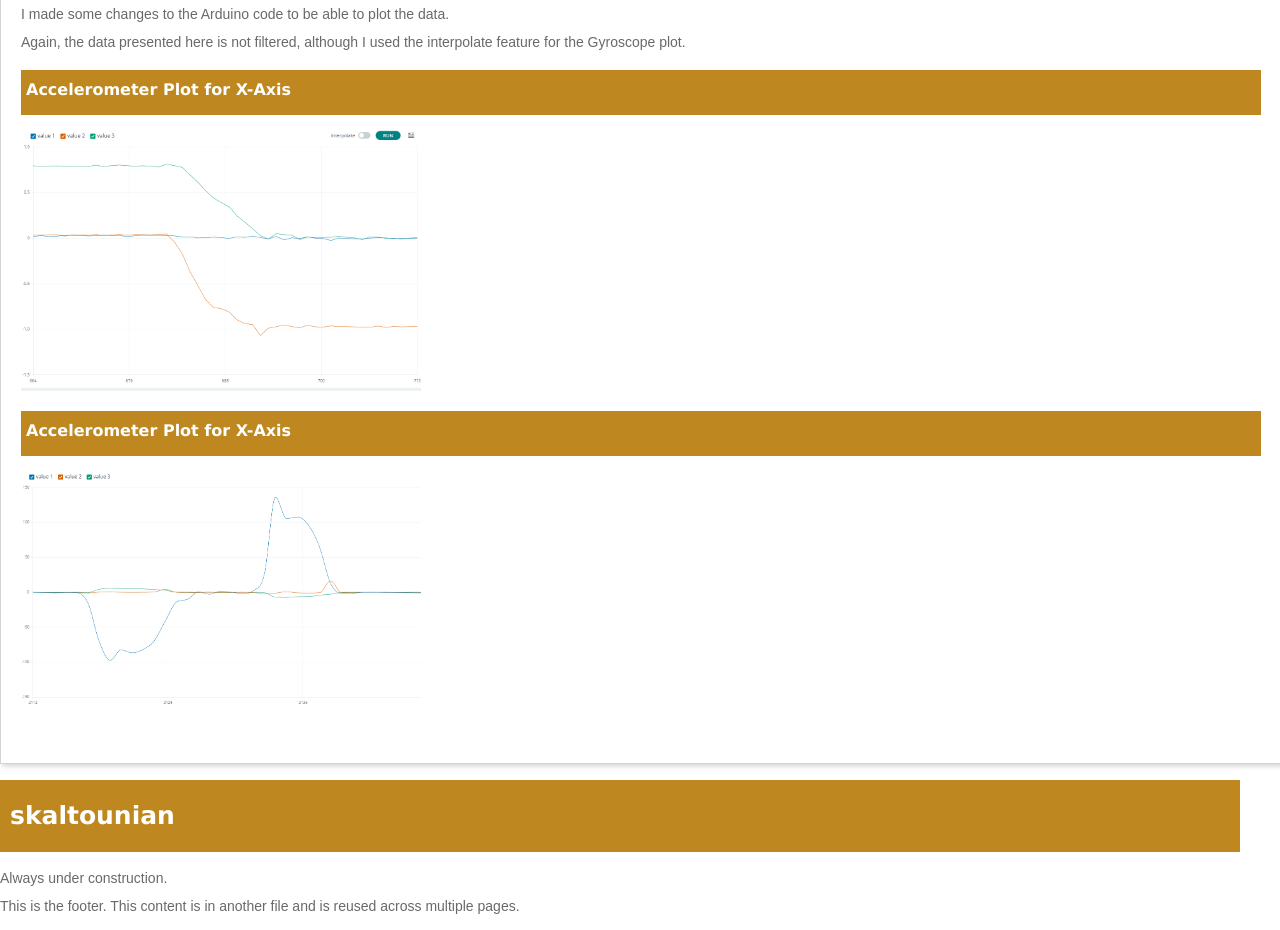
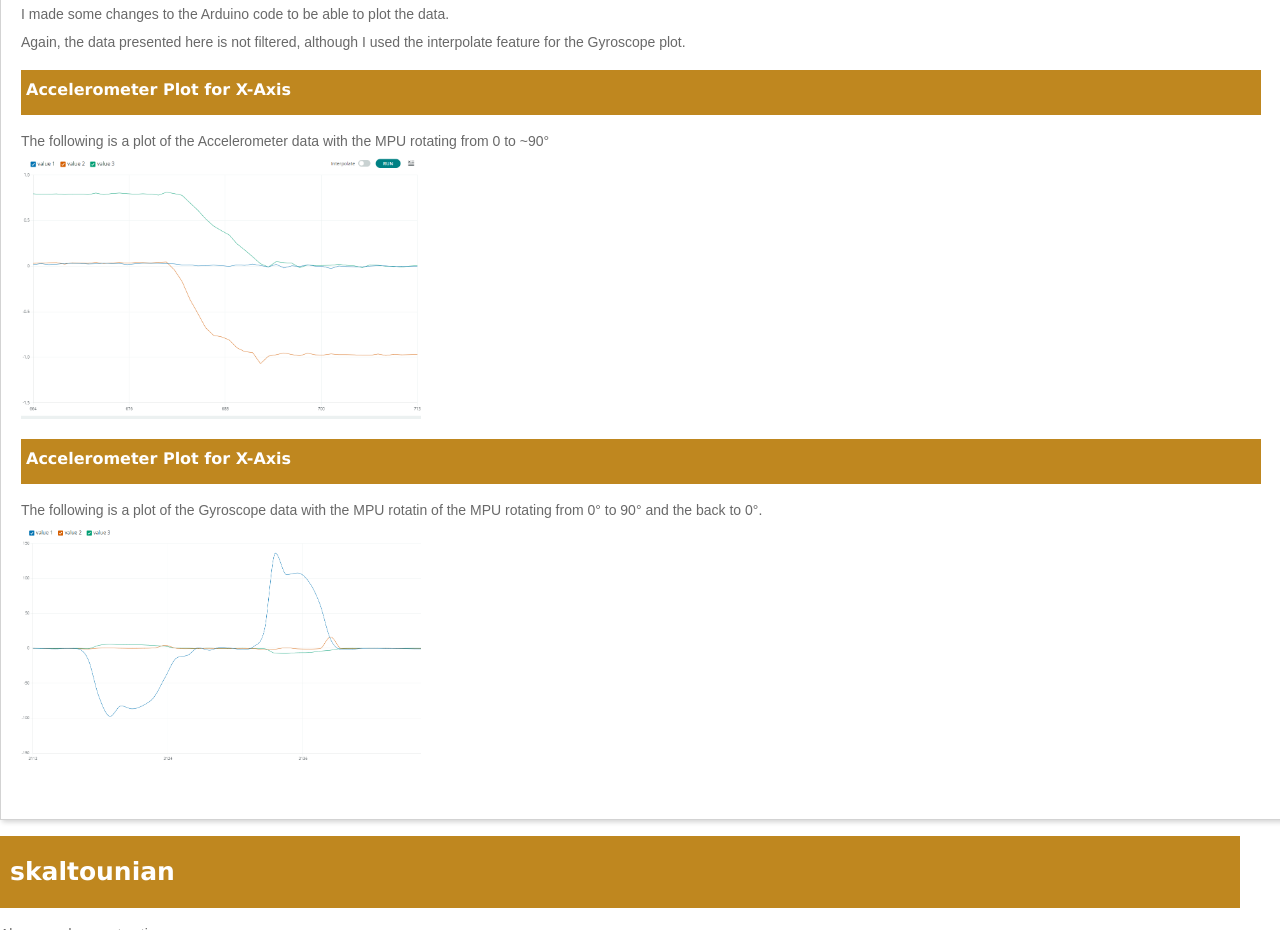
Before and after one commit to skaltounian/skaltounian.github.io, a plain HTML site: page projects/project-11.html in a window 1280 px wide. Shown: the part 8140-9070 px from the top of the page. Drawn offline with Linux system fonts and the light colour scheme.

Commit message:
Made clarifications regarding the MPU plots in project 11.

```diff
--- a/projects/project-11.html
+++ b/projects/project-11.html
@@ -369,8 +369,10 @@ A: 0.804,-0.005,0.441 | G: -0.53,-0.34,-0.34</code></pre>
                     <p>I made some changes to the Arduino code to be able to plot the data.</p>
                     <p>Again, the data presented here is not filtered, although I used the interpolate feature for the Gyroscope plot.</p>
                     <h3>Accelerometer Plot for X-Axis</h3>
+                    <p>The following is a plot of the Accelerometer data with the MPU rotating from 0 to ~90°</p>
                     <img src="/resources/media/ardunio-mpu-acc-x-rotation.png" style="width: 400px;" alt="plot for accelerometer data during x-axis rotation.">
                     <h3>Accelerometer Plot for X-Axis</h3>
+                    <p>The following is a plot of the Gyroscope data with the MPU rotatin of the MPU rotating from 0° to 90° and the back to 0°.</p>
                     <img src="/resources/media/ardunio-mpu-gyr-x-rotation.png" style="width: 400px;" alt="plot for gyroscope data during x-axis rotation.">
 
                 </article>
```
